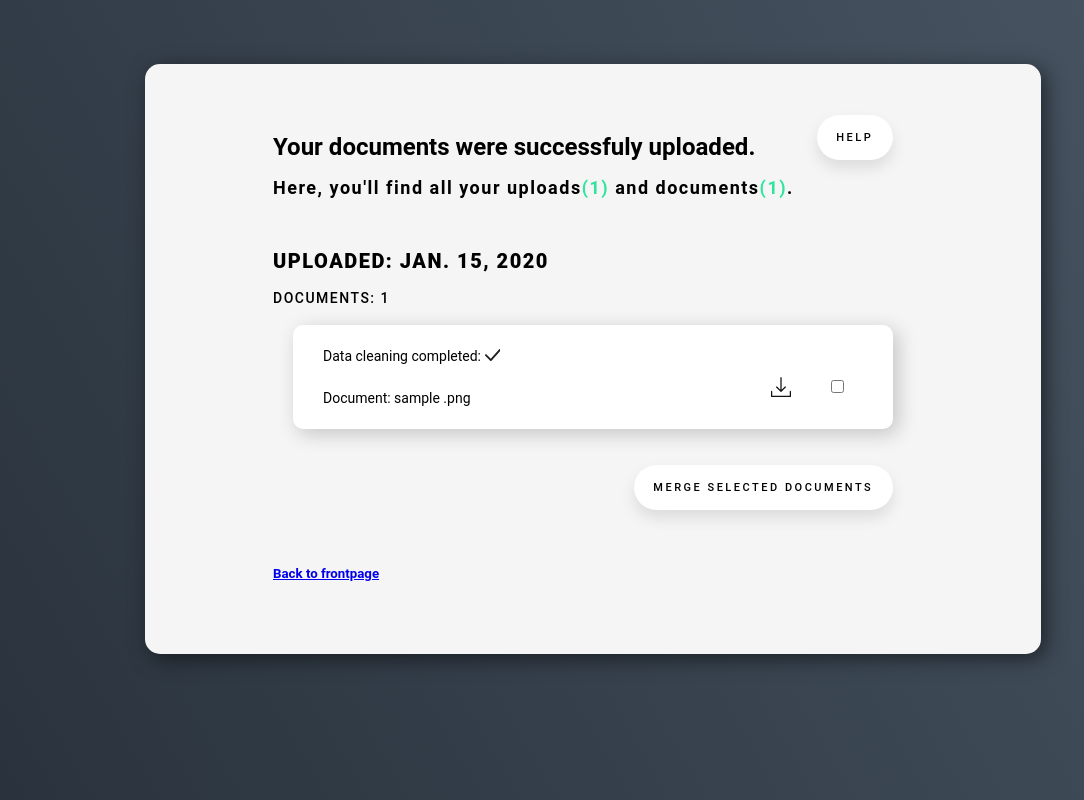
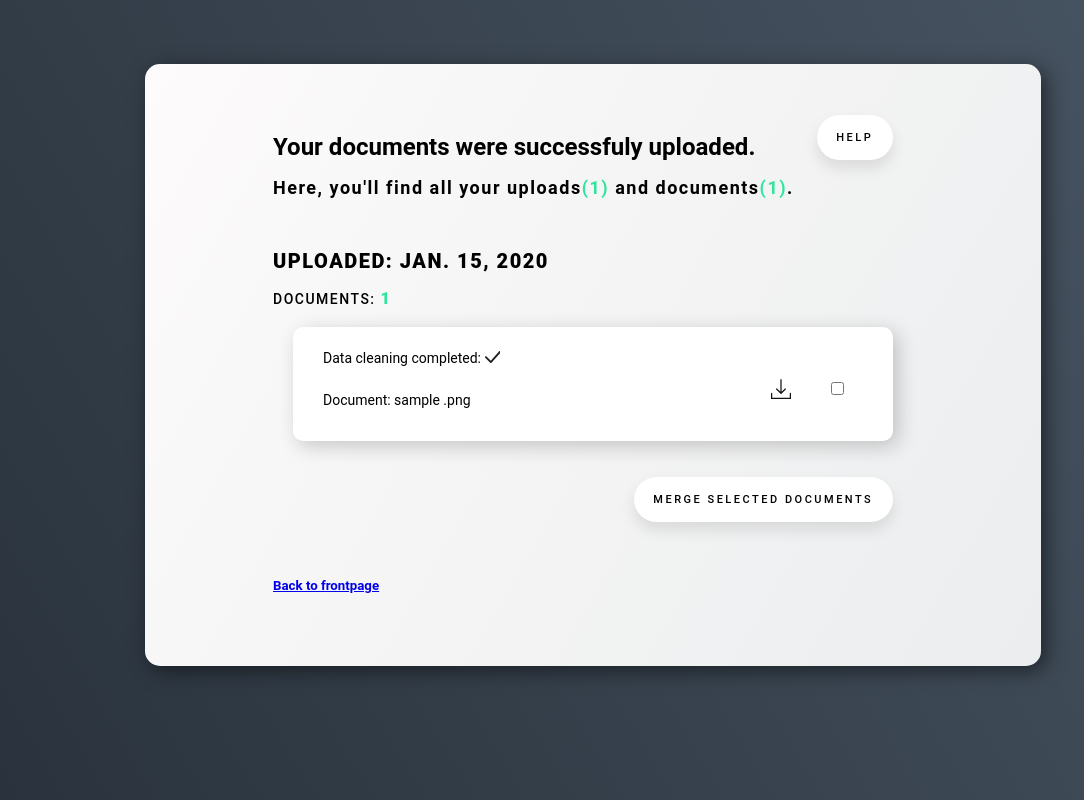
Before and after one commit to asa19aau/CleanMyData, a Django app: page /success/ in a window 1280 px wide. Shown: the whole page, without its empty margins (47-1131 px from the left). Run offline with Django 3.2, Linux system fonts and the light colour scheme; tables that the repository leaves empty hold one stand-in row (values such as "Sample post").

Commit message:
background color change

```diff
--- a/CleanMyData/clean/templates/general.html
+++ b/CleanMyData/clean/templates/general.html
@@ -53,7 +53,8 @@
         margin: 5% 15% 5% 15%;
         padding: 4% 10% 4% 10%;
         border-radius: 15px;
-        background-color: whitesmoke;
+        background-image: linear-gradient(120deg, #fdfbfb 0%, #ebedee 100%);
+
         box-shadow: 5px 5px 20px rgba(0, 0, 0, 0.5);
         -webkit-box-shadow: 5px 5px 20px rgba(0, 0, 0, 0.5);
         -moz-box-shadow: 5px 5px 20px rgba(0, 0, 0, 0.5);
@@ -91,6 +92,7 @@
         background-color: white;
         padding: 10px;
         padding-left: 30px;
+        padding-bottom: 20px;
         margin: 20px;
         border-radius: 10px;
         box-shadow: 5px 5px 20px rgba(0, 0, 0, 0.2);
--- a/CleanMyData/clean/templates/success.html
+++ b/CleanMyData/clean/templates/success.html
@@ -9,7 +9,7 @@
     {% for upload in uploads %}
 
             <p style="font-size: 20px; font-family: 'Roboto'; letter-spacing: 1.5px; font-weight: 900; text-transform: uppercase;">Uploaded: {{ upload.created }}</p>
-            <p style="font-size: 14px; font-family: 'Roboto'; letter-spacing: 1.5px; font-weight: 500; text-transform: uppercase;">DOCUMENTS: {{ upload.documents.count }}</p>
+            <p style="font-size: 14px; font-family: 'Roboto'; letter-spacing: 1.5px; font-weight: 500; text-transform: uppercase;">DOCUMENTS: <span style="color:#2EE59D; font-weight: 800; font-size: 16px;">{{ upload.documents.count }}</span></p>
 
             <form action=""></form>
                 <div>
```
